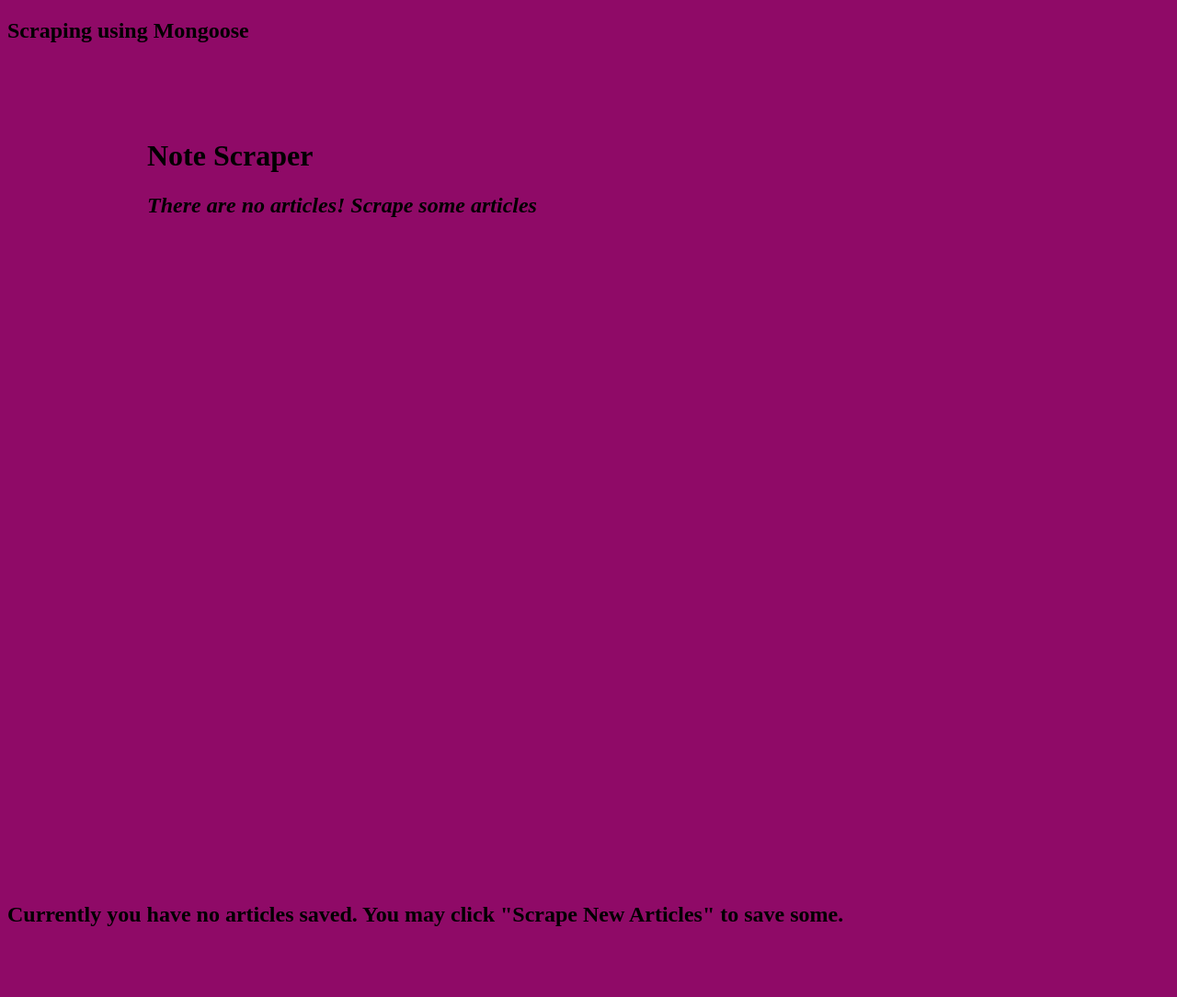
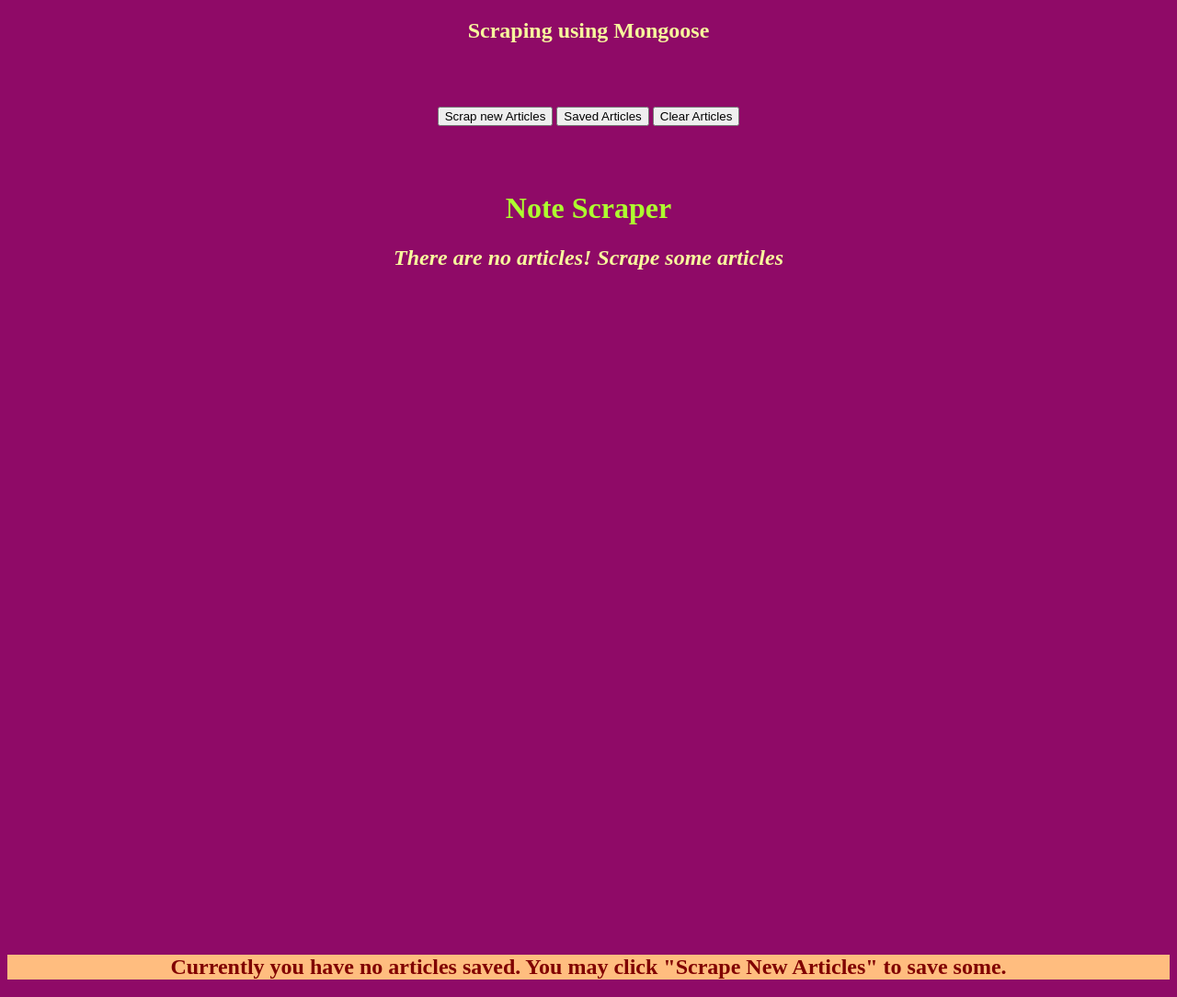
Before and after one commit to Deepastar/Scraping-News, a website: page public/index.html in a window 1280 px wide. Shown: the whole page at 92% size. Before the commit the page ends 1028 px from the top, so only its background shows below. Drawn offline with nearby package versions, Linux system fonts and the light colour scheme; no server answers.

Commit message:
changes in app and index file

```diff
--- a/public/app.js
+++ b/public/app.js
@@ -1,7 +1,9 @@
 // Grab the articles as a json
-$.getJSON("/articles", function(data) {
+$.getJSON("/articles", function (data) {
     // For each one
     for (var i = 0; i < data.length; i++) {
+
+        var thisId = "https://iccinternational.com/" + $("a").attr("href");
         // Display the apropos information on the page
         //   var str  =  "<h2 data-id='" + data[i]._id + "'>"
         //   + "<a href='/articles/" + data[i]._id + "'>"
@@ -15,16 +17,25 @@
             + data[i].title
             + "</h2>");
 
-        // $("#articles").append(str);
+        // $("#articles").append(
+        //     var str = $(this).attr("data-id");
+
+        // $.ajax({
+        //     method: "GET",
+        //     url: "/articles/" + thisId,
+        // })
+        // .catch(function () {
+        //         console.error("failed somewhere");
     }
 });
 
 // Whenever someone clicks a p tag
-  $(document).on("click", "h2", function() {
+$(document).on("click", "h2", function () {
     // Empty the notes from the note section
     $("#notes").empty();
     // Save the id from the p tag
     var thisId = $(this).attr("data-id");
+
 
     // Now make an ajax call for the Article
     $.ajax({
@@ -32,7 +43,7 @@
         url: "/articles/" + thisId
     })
         // With that done, add the note information to the page
-      .then(function(data) {
+        .then(function (data) {
             console.log(data);
             // The title of the article
             $("#notes").append("<h2>" + data.title + "</h2>");
@@ -54,7 +65,7 @@
 });
 
 // When you click the savenote button
-  $(document).on("click", "#savenote", function() {
+$(document).on("click", "#savenote", function () {
     // Grab the id associated with the article from the submit button
     var thisId = $(this).attr("data-id");
 
@@ -70,7 +81,7 @@
         }
     })
         // With that done
-      .then(function(data) {
+        .then(function (data) {
             // Log the response
             console.log(data);
             // Empty the notes section
--- a/public/index.html
+++ b/public/index.html
@@ -10,7 +10,8 @@
         width: 960px;
         margin-left: auto;
         margin-right: auto;
-        padding-top: 5%;
+        text-align: center;
+        /* padding-top: 5%; */
       }
       #articles {
         display: inline-block;
@@ -35,13 +36,33 @@
         height: 200px;
         font-size: 18px;
       }
+      .ftr{
+          background-color: rgb(255, 189, 127);
+          color: maroon;
+      }
+      h2{
+          text-align: center;
+          color: rgb(247, 247, 157);
+      }
+      .navbar{
+         text-align: center;
+         padding: 2%;
+      }
+      h1{
+          color: greenyellow;
+      }
     </style>
 </head>
 
 <body>
-    <div id="navbar">
+
+    <h2 class="hdr"><strong>Scraping using Mongoose</strong></h2>
+    <div class="navbar">
         <nav class="navbar navbar-inverse bg-primary">
-        <h2 class="hdr"><strong>Scraping using Mongoose</strong></h2>
+
+            <button class="srbtn" id="scrapBtn" type="button">Scrap new Articles</button>
+            <button class="svbtn" id="saveBtn" type="button">Saved Articles</button>
+            <button class="clbtn" id="clrBtn" type="button">Clear Articles</button>
     </div>
 
     <div id="wrapper">
@@ -51,9 +72,10 @@
         <div id="articles"></div>
         <div id="notes"></div>
     </div>
-    <footer class="footer">
+    <footer>
         <div class="footerDiv">
-                <h2 class="ftr"><strong>Currently you have no articles saved. You may click "Scrape New Articles" to save some.</strong></h2>
+            <h2 class="ftr"><strong>Currently you have no articles saved. You may click "Scrape New Articles" to save
+                    some.</strong></h2>
         </div>
     </footer>
 
```
Lines whose indentation alone changed are shown as unchanged.
